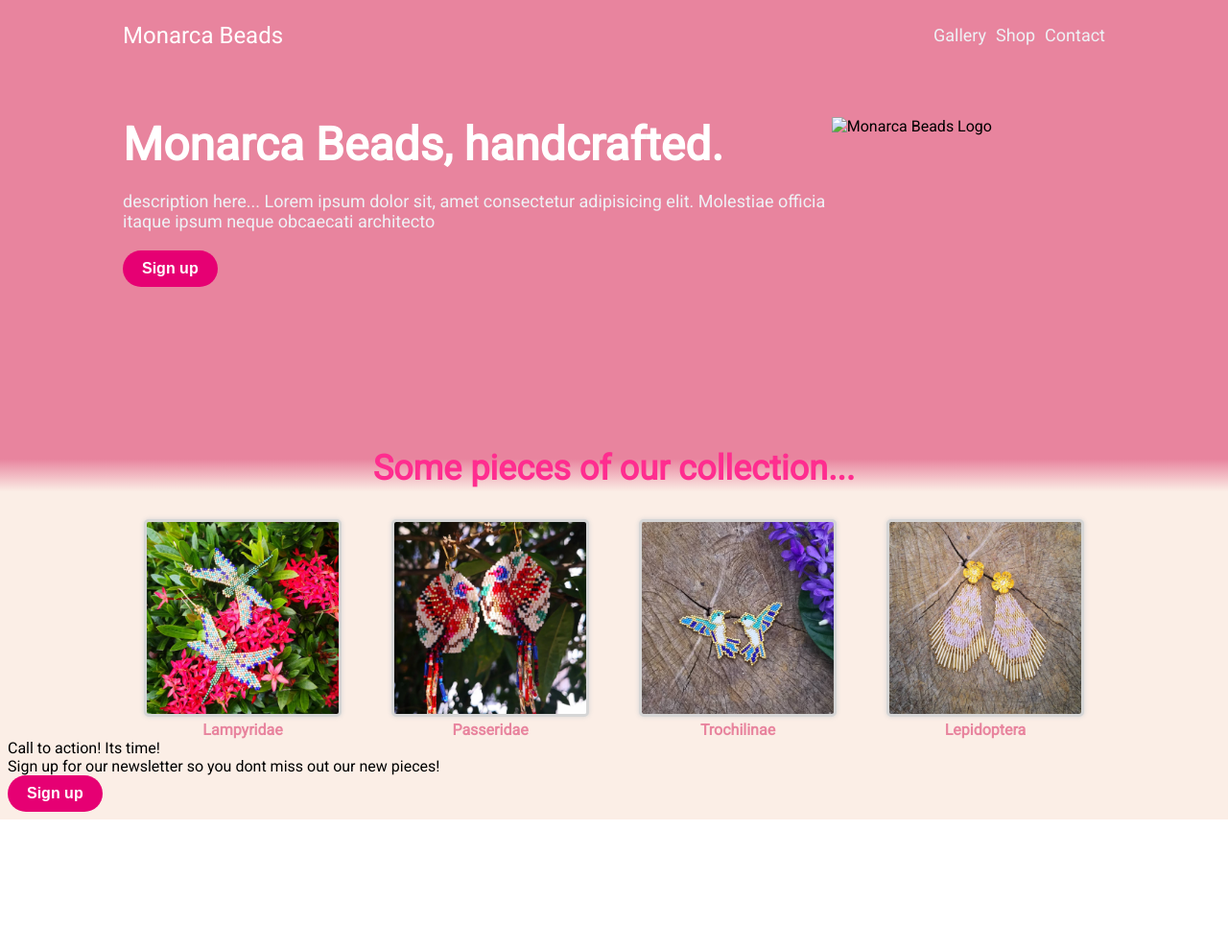
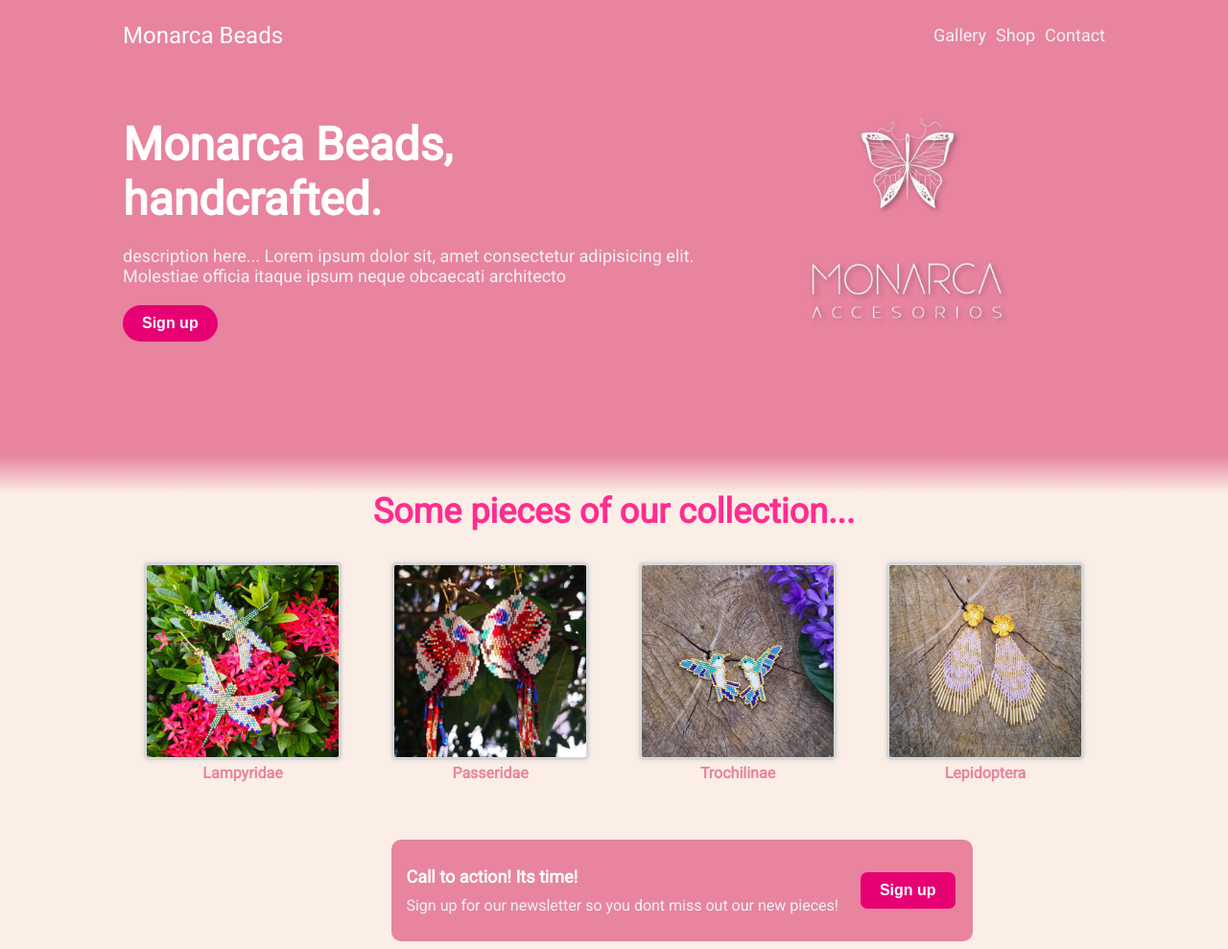
Before and after one commit to P-r-i-n-c/monarca-beads, a plain HTML site: page index.html in a window 1280 px wide. Shown: the whole page at 96% size. Before the commit the page ends 854 px from the top, so only its background shows below. Drawn offline with Linux system fonts and the light colour scheme.

Commit message:
down section done and prob finished

```diff
--- a/style.css
+++ b/style.css
@@ -2,8 +2,8 @@ body {
   background-image: linear-gradient(
     to bottom,
     #e8849e 0%,
-    #e8849e 56%,
-    #fbeee6 60%,
+    #e8849e 48%,
+    #fbeee6 52%,
     #fbeee6 100%
   );
   height: auto;
@@ -12,8 +12,8 @@ body {
 
 .monarca-logo {
   width: 410px;
-  height: 300px;
-  padding-bottom: 45px;
+  height: 350px;
+  padding-bottom: 40px;
 }
 
 li {
@@ -130,3 +130,41 @@ button:hover {
   color: #e8849e;
   font-weight: bold;
 }
+
+.newsletter-box {
+  display: flex;
+  justify-content: center;
+  align-items: center;
+  background-color: #e8849e;
+  margin-top: 60px;
+  border: 3px solid #e8849e;
+  border-radius: 10px; /* add rounded corners for a polished look */
+  width: 600px;
+  height: 100px;
+  margin-left: 400px;
+  margin-right: 400px;
+  gap: 20px;
+
+}
+
+.text-box {
+  display: flex;
+  flex-direction: column;
+}
+
+.title-box {
+  font-weight: bolder;
+  font-size: 18px;
+  color: #fff;
+  margin-bottom: 10px;
+
+}
+
+.description-box {
+  color: #eef1f5;
+}
+
+.sign-up-box {
+  border: 3px solid #e8849e;
+  border-radius: 10px; /* add rounded corners for a polished look */
+}
```
Also changed, not shown: imgs/logo-3.jpeg (deleted), imgs/logo-3.jpg (added), imgs/true-logo.jpeg (added).
